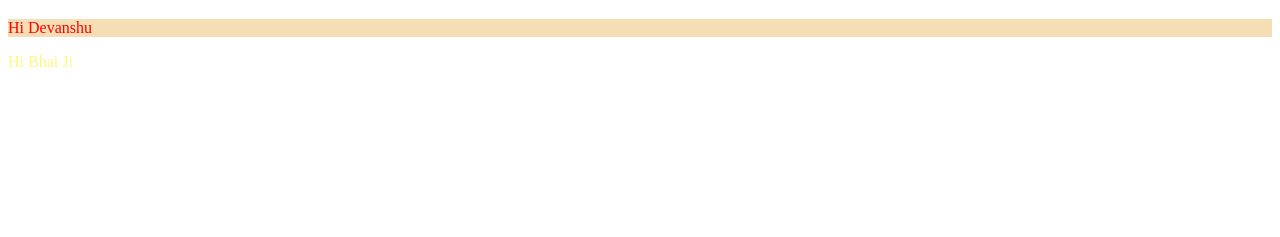
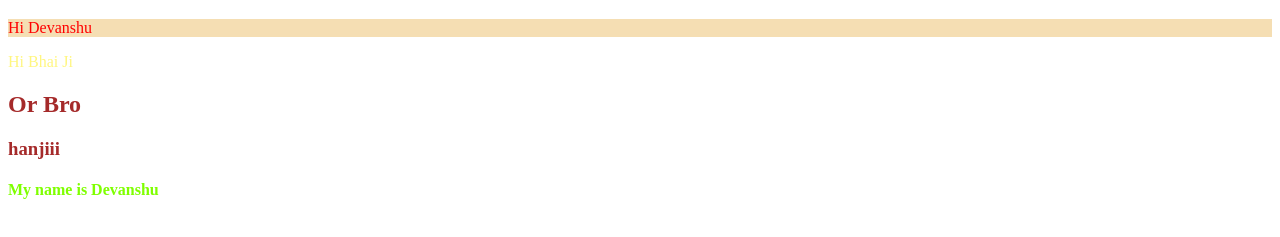
Before and after one commit to Devanshu-uu/Full_Stack_Web_Dev, a plain HTML site: page CSS/lecture 9/index.html in a window 1280 px wide. Shown: the part 61-298 px from the top of the page. Drawn offline with Linux system fonts and the light colour scheme.

Commit message:
Add heading styles and HTML content to lecture 9
Add CSS styling for h2/h3 headings (color: brown) and .name class (color: chartreuse). Include corresponding HTML elements demonstrating the styles.

```diff
--- a/CSS/lecture 9/index.css
+++ b/CSS/lecture 9/index.css
@@ -1,3 +1,10 @@
 span{
     color: rgb(255, 246, 127);
 }
+
+h2, h3{
+    color: brown;
+}
+.name{
+    color: chartreuse;
+}
--- a/CSS/lecture 9/index.html
+++ b/CSS/lecture 9/index.html
@@ -21,5 +21,10 @@
 
     <span>Hi Bhai Ji</span>
 
+    <h2>Or Bro</h2>
+    <h3>hanjiii</h3>
+
+    <h4 class="name">My name is Devanshu </h4>
+
 </body>
 </html>
```
